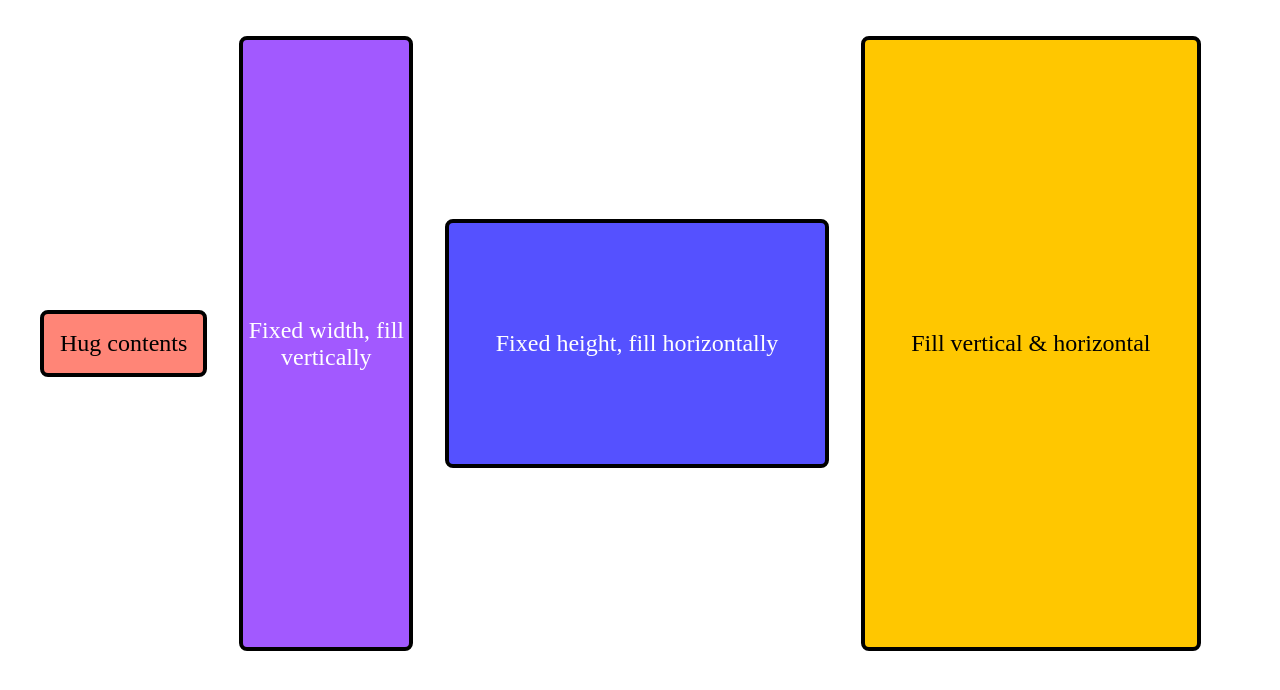
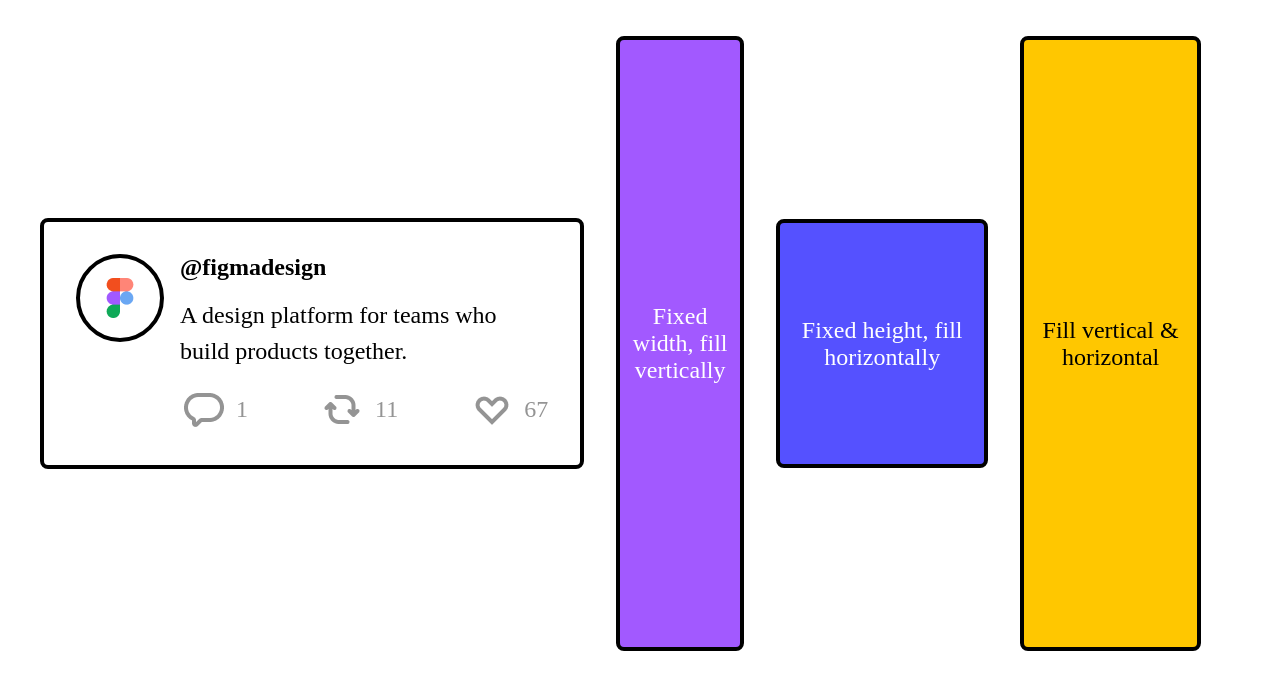
Before and after one commit to jsindos/auto-layout, a React app: page / in a window 1280 px wide. Built offline with nearby package versions, Linux system fonts and the light colour scheme.

Commit message:
example 2

```diff
--- a/package.json
+++ b/package.json
@@ -13,6 +13,7 @@
   "license": "ISC",
   "dependencies": {
     "express": "^4.17.1",
+    "file-loader": "^6.2.0",
     "react": "^16.13.1",
     "react-dom": "^16.13.1",
     "styled-components": "^5.3.0"
--- a/src/index.js
+++ b/src/index.js
@@ -1,16 +1,34 @@
 import React from 'react'
 import ReactDOM from 'react-dom'
 
-import styled from 'styled-components'
+import F from '../assets/_F_ 40×60.png'
+import Comment from '../assets/Comment.png'
+import Like from '../assets/Like.png'
+import Repost from '../assets/Repost.png'
 
 import './style.css'
 
 const App = () => {
   return (
     <div className='container'>
-      <Hug>
-        Hug contents
-      </Hug>
+      <div className='card'>
+        <div className='card__icon'>
+          <img src={F} />
+        </div>
+        <div className='card__right'>
+          <div className='card__title'>
+            @figmadesign
+          </div>
+          <div className='card__text'>
+            A design platform for teams who build products together.
+          </div>
+          <div className='card__icons'>
+            <Icon img={Comment} number='1' />
+            <Icon img={Repost} number='11' />
+            <Icon img={Like} number='67' />
+          </div>
+        </div>
+      </div>
       <div className='container__box--fillVertical'>
         Fixed width, fill vertically
       </div>
@@ -24,10 +42,14 @@ const App = () => {
   )
 }
 
-const Hug = styled.div`
-  padding: 16px;
-  background-color: #FF8577;
-`
+const Icon = ({ img, number }) => {
+  return (
+    <div className='icon'>
+      <img src={img} />
+      <span className='icon__number'>{number}</span>
+    </div>
+  )
+}
 
 const wrapper = document.getElementById('container')
 ReactDOM.render(<App />, wrapper)
--- a/src/style.css
+++ b/src/style.css
@@ -17,6 +17,66 @@
 .container > div:last-child {
     margin-right: 0;
 }
+
+.card {
+    display: flex;
+    padding: 32px;
+}
+
+.card__icon {
+    border: 4px solid #000;
+    border-radius: 50%;
+    width: 80px;
+    height: 80px;
+    text-align: center;
+    position: relative;
+    flex: 0 0 auto;
+}
+
+.card__icon > img {
+    position: absolute;
+    top: calc(50% - 20px);
+    left: calc(50% - 14px);
+}
+
+.card__right {
+    padding-left: 16px;
+}
+
+.card__right > div {
+    margin-bottom: 16px;
+}
+
+.card__right > div:last-child {
+    margin-bottom: 0;
+}
+
+.card__title {
+    font-weight: bold;
+}
+
+.card__text {
+    line-height: 150%;
+}
+
+.card__icons {
+    display: flex;
+    justify-content: space-between;
+}
+
+.icon {
+    display: flex;
+    align-items: center;
+}
+
+.icon__number {
+    color: #949494;
+    padding-left: 8px;
+}
+
+
+
+
 
 .container__box--hug {
     padding: 16px;
```
Also changed, not shown: assets/Comment.png (added), assets/Like.png (added), assets/Repost.png (added), assets/_F_ 40×60.png (added), 1 other file.
